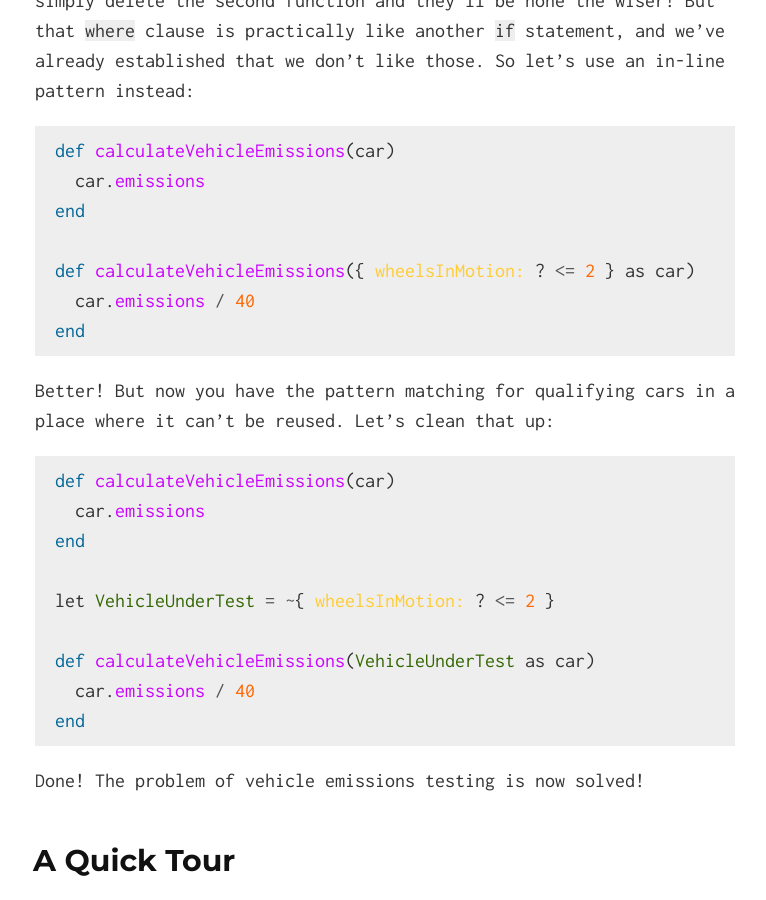
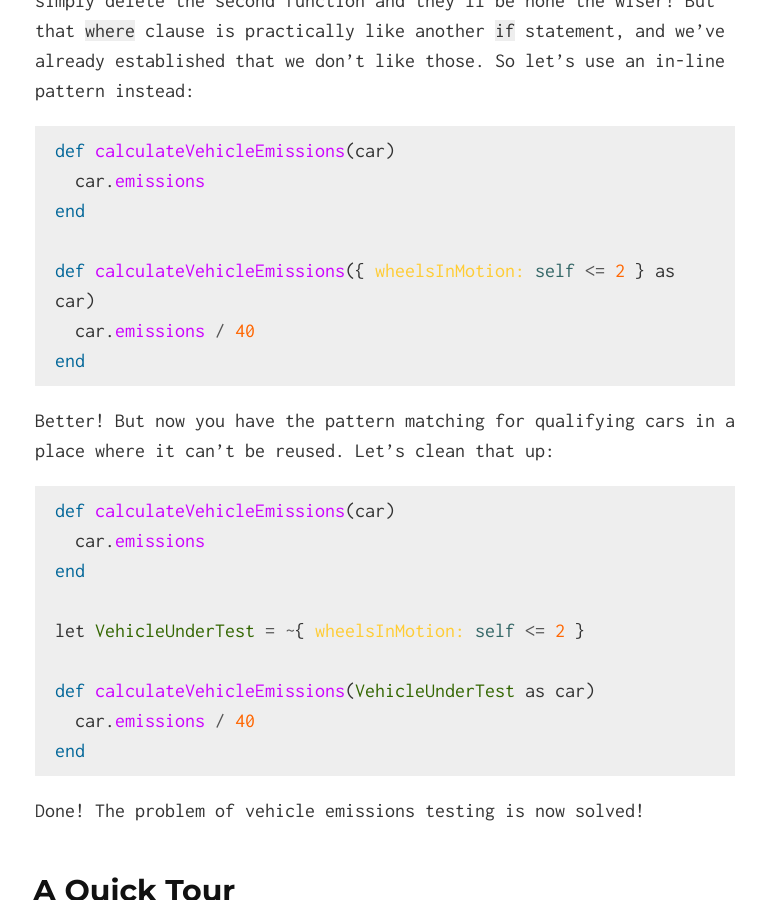
Before and after one commit to kode4food/fate-lang, a Jekyll site: the page built from index.md, in a window 1280 px wide and 900 px high, scrolled down 1254 px. Shown: the whole window, without its empty margins (255-1021 px from the left). Built offline with Jekyll 4.4.1, drawn with Linux system fonts in a browser that asks for light colours; Markdown is read by kramdown in place of the engine named in the settings.

Commit message:
self instead of it or ?

````diff
--- a/index.md
+++ b/index.md
@@ -36,7 +36,7 @@ def calculateVehicleEmissions(car)
   car.emissions
 end
 
-def calculateVehicleEmissions({ wheelsInMotion: ? <= 2 } as car)
+def calculateVehicleEmissions({ wheelsInMotion: self <= 2 } as car)
   car.emissions / 40
 end
 ```
@@ -49,7 +49,7 @@ def calculateVehicleEmissions(car)
   car.emissions
 end
 
-let VehicleUnderTest = ~{ wheelsInMotion: ? <= 2 }
+let VehicleUnderTest = ~{ wheelsInMotion: self <= 2 }
 
 def calculateVehicleEmissions(VehicleUnderTest as car)
   car.emissions / 40
@@ -102,9 +102,9 @@ let deidentified = {for name:value in person
 
 # More Advanced Patterns
 let LargeOrangeShape = ~{
-  type: ? in ['square', 'circle', 'triangle'],
-  colors: 'orange' in ?,
-  size: ? > 50
+  type: self in ['square', 'circle', 'triangle'],
+  colors: 'orange' in self,
+  size: self > 50
 }
 
 if shape like LargeOrangeShape
````
